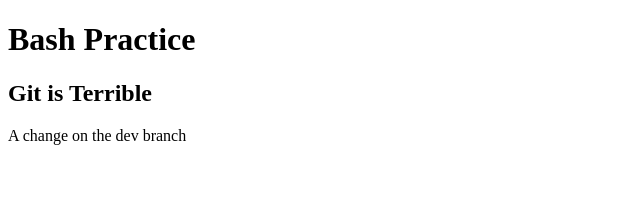
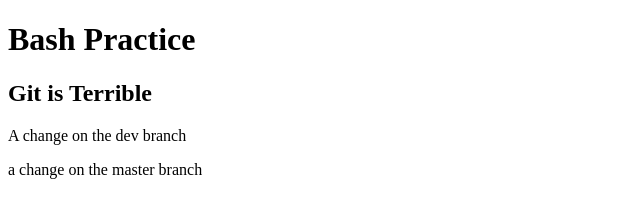
Before and after one commit to dcoulson1/Example, a plain HTML site: page index.html in a window 1280 px wide. Shown: the whole page, without its empty margins (0-640 px from the left). Drawn offline with Linux system fonts and the light colour scheme.

Commit message:
Mad a change on the master

```diff
--- a/index.html
+++ b/index.html
@@ -8,5 +8,6 @@
 		<h1>Bash Practice</h1>
 		<h2>Git is Terrible</h2>
 		<p>A change on the dev branch</p>
+		<p>a change on the master branch</p>
 	</body>
 </html>
```
Also changed, not shown: readme.txt (added).
